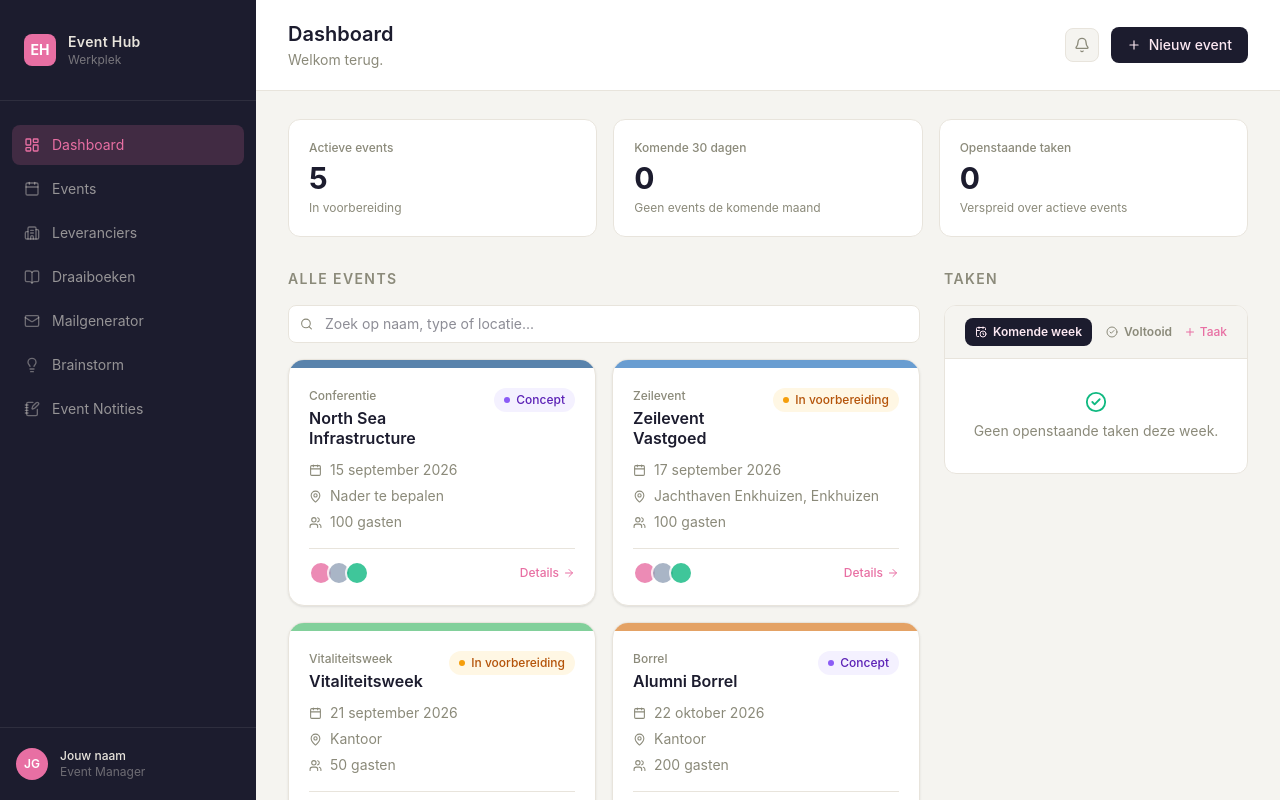
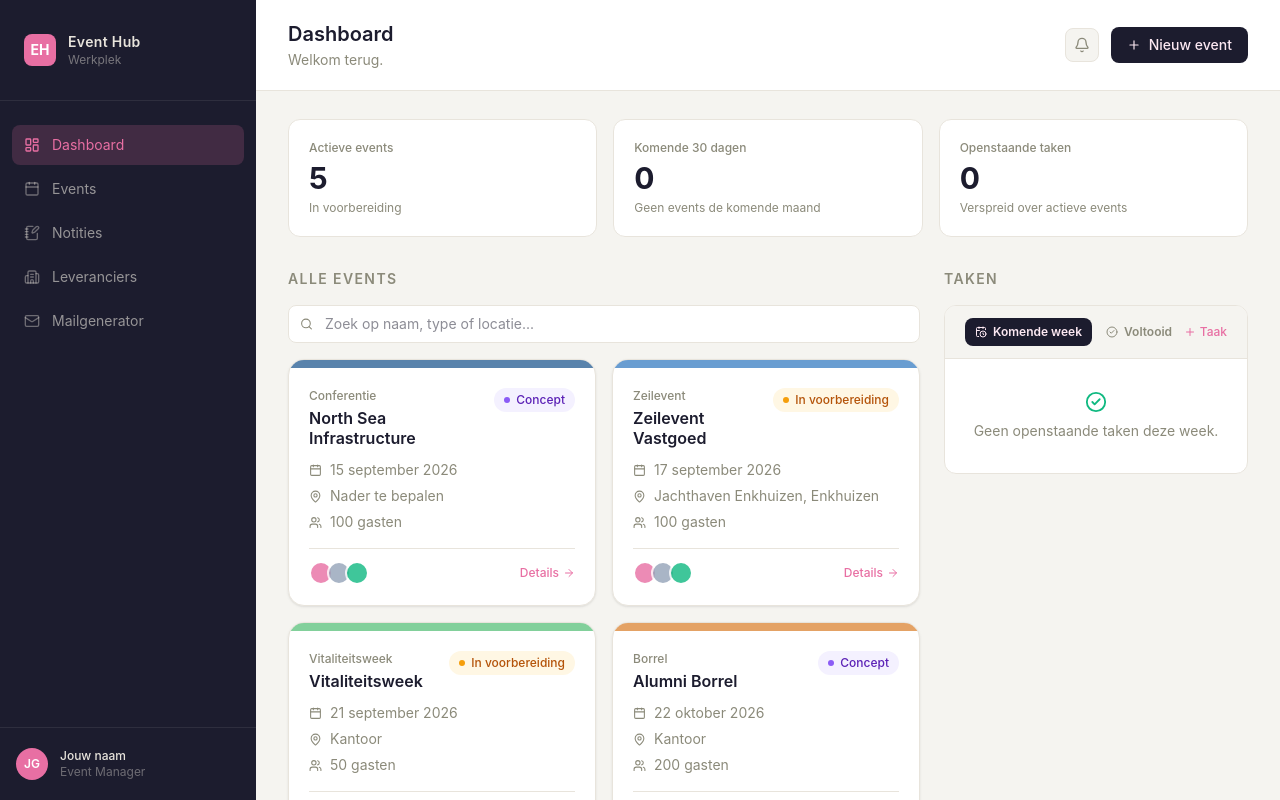
Before and after one commit to kyratirion-slay/Event-hub, a Next.js app: page / in a window 1280 px wide. Built offline with nearby package versions, Linux system fonts and the light colour scheme.

Commit message:
Sidebar: remove Draaiboeken/Brainstorm, rename Event Notities to Notities, move below Events
https://claude.ai/code/session_0139NnnvoxU8k2KDTCr4KbQD

```diff
--- a/components/Sidebar.tsx
+++ b/components/Sidebar.tsx
@@ -4,17 +4,15 @@ import Link from "next/link";
 import { usePathname } from "next/navigation";
 import {
   LayoutDashboard, Calendar, Mail,
-  BookOpen, Lightbulb, NotebookPen, Building2,
+  NotebookPen, Building2,
 } from "lucide-react";
 
 const navItems = [
-  { icon: LayoutDashboard, label: "Dashboard",           href: "/" },
-  { icon: Calendar,        label: "Events",               href: "/events" },
-  { icon: Building2,       label: "Leveranciers",         href: "/leveranciers" },
-  { icon: BookOpen,        label: "Draaiboeken",          href: "/draaiboeken" },
-  { icon: Mail,            label: "Mailgenerator",        href: "/mail" },
-  { icon: Lightbulb,       label: "Brainstorm",           href: "/brainstorm" },
-  { icon: NotebookPen,     label: "Event Notities",        href: "/vergaderingen" },
+  { icon: LayoutDashboard, label: "Dashboard",    href: "/" },
+  { icon: Calendar,        label: "Events",        href: "/events" },
+  { icon: NotebookPen,     label: "Notities",      href: "/vergaderingen" },
+  { icon: Building2,       label: "Leveranciers",  href: "/leveranciers" },
+  { icon: Mail,            label: "Mailgenerator", href: "/mail" },
 ];
 
 export default function Sidebar() {
```
